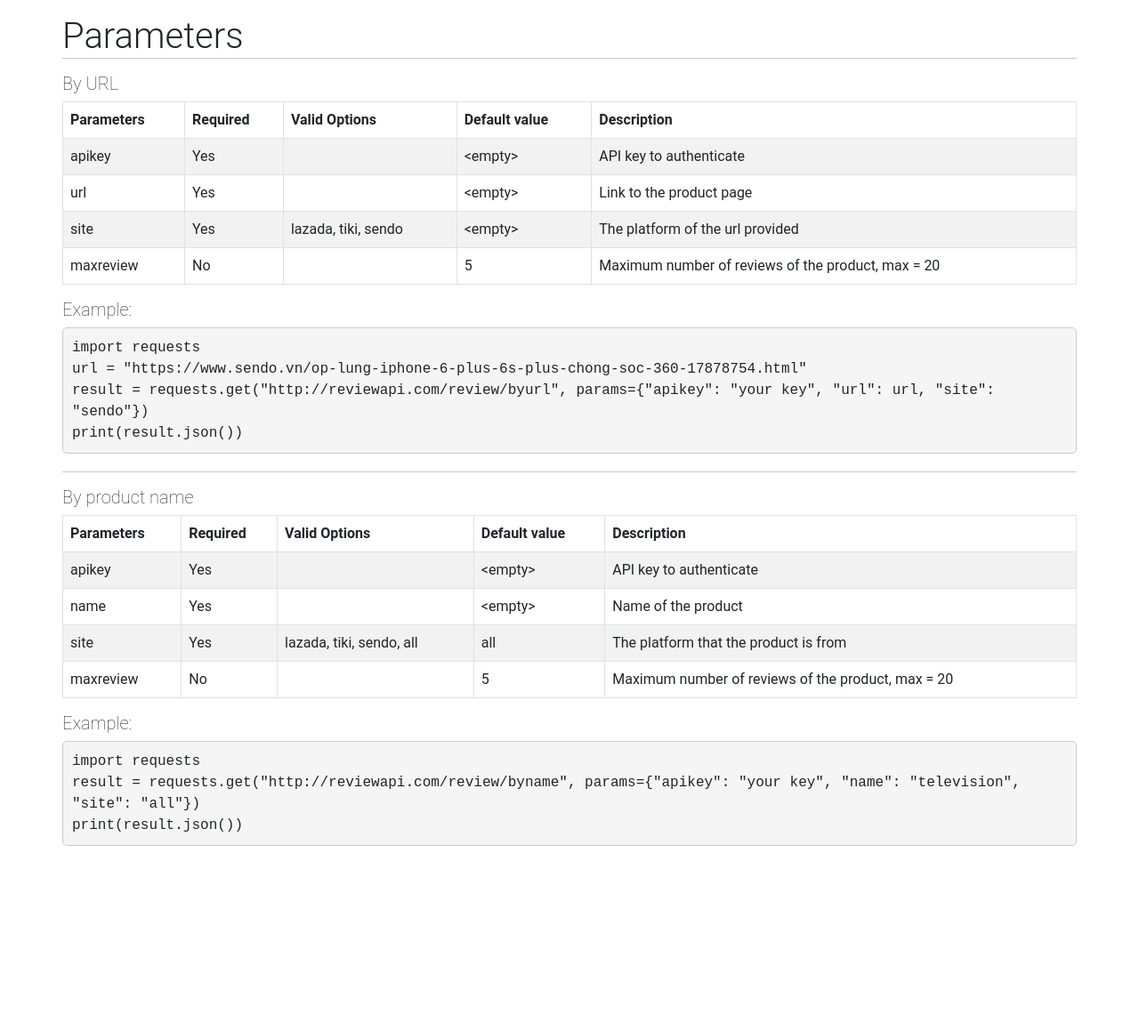
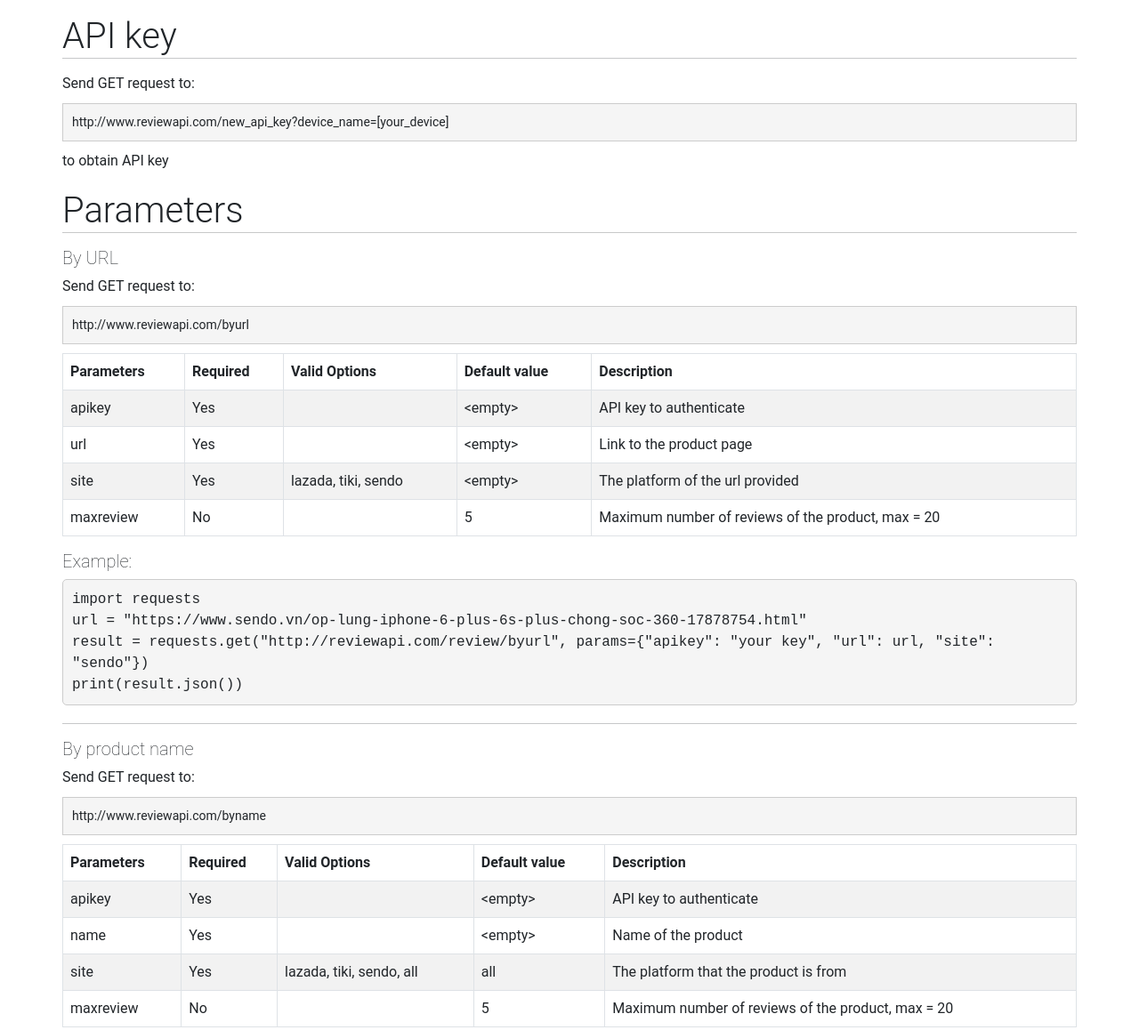
Before and after one commit to scinerd68/ProductReviewAPI, a plain HTML site: page templates/documentation.html in a window 1280 px wide. Shown: the part 221-1379 px from the top of the page at 89% size. Before the commit the page ends 1192 px from the top, so only its background shows below. Drawn offline with nearby package versions, Linux system fonts and the light colour scheme.

Commit message:
Add generate API key to doc

```diff
--- a/templates/documentation.html
+++ b/templates/documentation.html
@@ -19,13 +19,25 @@
     </div>
   </navbar>
   <div class="doc">
+    <!-- End point !-->
     <h1>API Endpoint</h1>
     <hr>
     <div style="font-size:16px;">Send HTTP requests to:</div>
     <div class="url">http://www.reviewapi.com/</div>
+
+    <!-- Api key -->
+    <h1>API key</h1>
+    <hr>
+    <div>Send GET request to:</div>
+    <div class="url">http://www.reviewapi.com/new_api_key?device_name=[your_device]</div>
+    <div>to obtain API key</div>
+
+    <!-- Parameter -->
     <h1>Parameters</h1>
     <hr>
     <h2>By URL</h2>
+    <div>Send GET request to:</div>
+    <div class="url">http://www.reviewapi.com/byurl</div>
     <table class="table table-striped table-bordered">
       <thead>
         <tr>
@@ -75,7 +87,10 @@
       <div>print(result.json())</div>
     </div>
     <hr>
+
     <h2>By product name</h2>
+    <div>Send GET request to:</div>
+    <div class="url">http://www.reviewapi.com/byname</div>
     <table class="table table-striped table-bordered">
       <thead>
         <tr>
```
